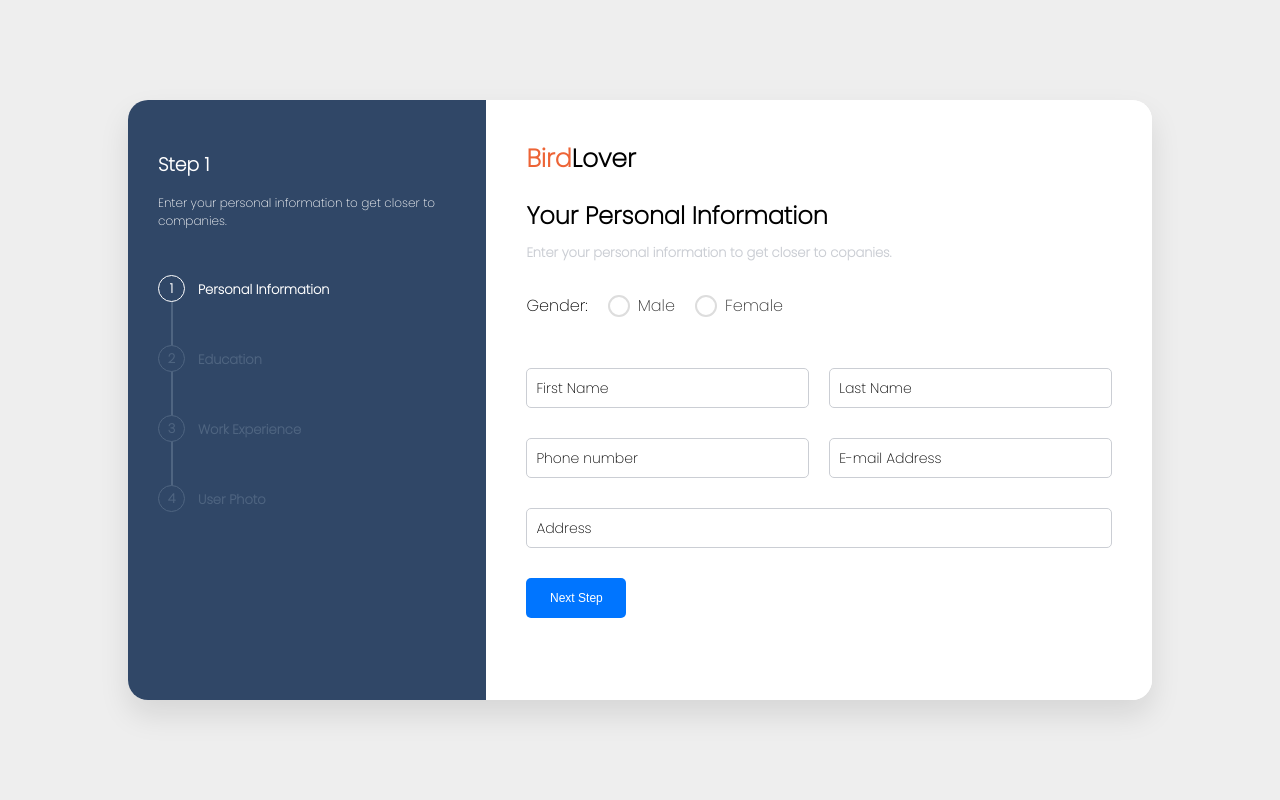
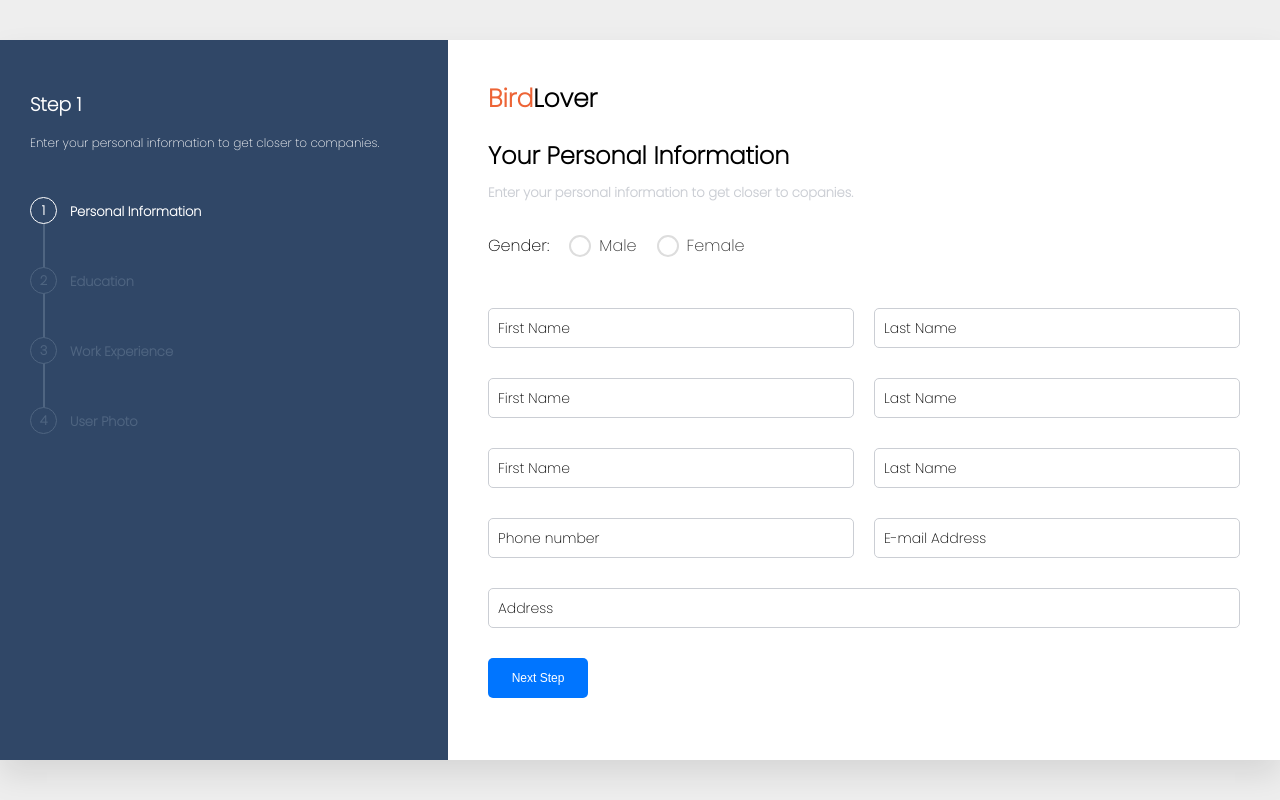
Before and after one commit to L3oN007/BirdClinicSystem-HTML-Template, a plain HTML site: page index.html in a window 1280 px wide. Drawn offline with Linux system fonts and the light colour scheme.

Commit message:
Update the css

```diff
--- a/css/style.css
+++ b/css/style.css
@@ -13,13 +13,13 @@
 	background-color: #eee;
 }
 .container .card {
-	height: 600px;
-	width: 80%;
+	height: 720px;
+	width: 100%;
 	background-color: #fff;
 	position: relative;
 	box-shadow: 0 15px 30px rgba(0, 0, 0, 0.1);
 	font-family: 'Poppins', sans-serif;
-	border-radius: 20px;
+	/* border-radius: 20px; */
 }
 .container .card .form {
 	width: 100%;
@@ -30,8 +30,8 @@
 	width: 35%;
 	background-color: #304767;
 	height: 100%;
-	border-top-left-radius: 20px;
-	border-bottom-left-radius: 20px;
+	/* border-top-left-radius: 20px;
+	border-bottom-left-radius: 20px; */
 	padding: 20px 30px;
 	box-sizing: border-box;
 }
--- a/index.html
+++ b/index.html
@@ -55,6 +55,26 @@
 										<input type="radio" name="gender" value="female" />
 										<span>Female</span>
 									</label>
+								</div>
+							</div>
+							<div class="input-text">
+								<div class="input-div">
+									<input type="text" required require id="user_name" />
+									<span>First Name</span>
+								</div>
+								<div class="input-div">
+									<input type="text" required />
+									<span>Last Name</span>
+								</div>
+							</div>
+							<div class="input-text">
+								<div class="input-div">
+									<input type="text" required require id="user_name" />
+									<span>First Name</span>
+								</div>
+								<div class="input-div">
+									<input type="text" required />
+									<span>Last Name</span>
 								</div>
 							</div>
 							<div class="input-text">
```
